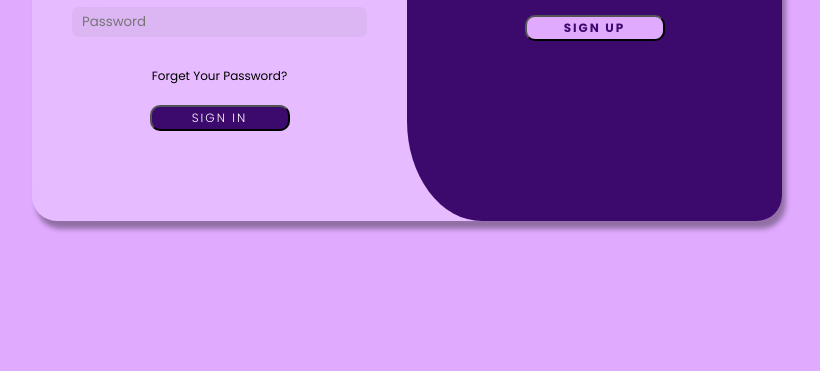
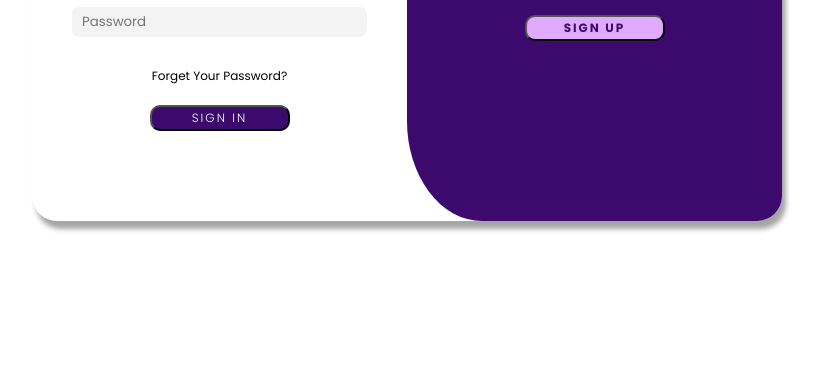
Before and after one commit to Bhawsar-Ji/login-page, a plain HTML site: page index.html in a window 1280 px wide. Shown: the part 429-800 px from the top of the page, without its empty margins (233-1053 px from the left). Drawn offline with Linux system fonts and the light colour scheme.

Commit message:
Update style.css

```diff
--- a/style.css
+++ b/style.css
@@ -10,7 +10,7 @@ body{
 
     height: 100vh;
     width: 100%;
-    background-color: #e0aaff;
+    background-color: #ffffff;
     display: flex;
     flex-direction: column;
     justify-content: center;
```
